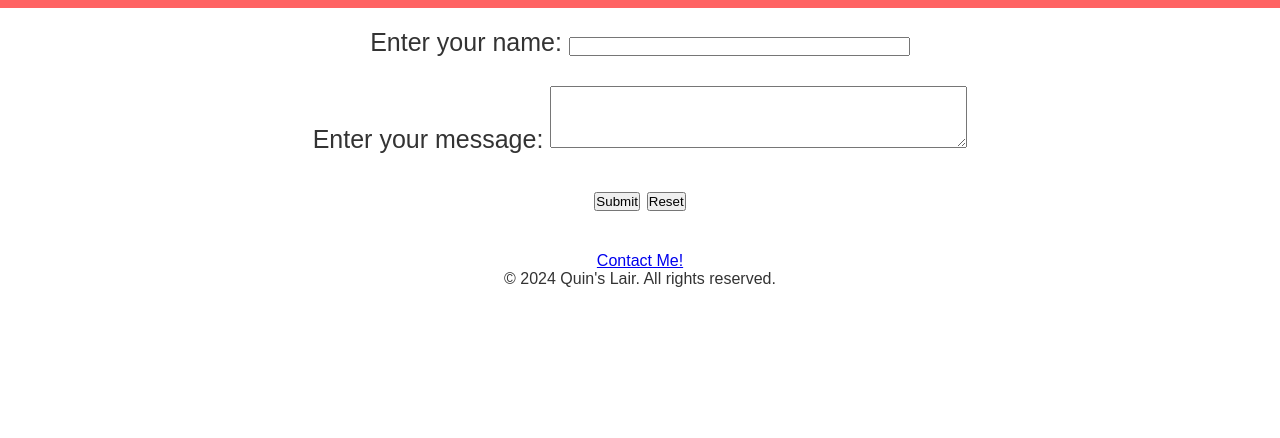
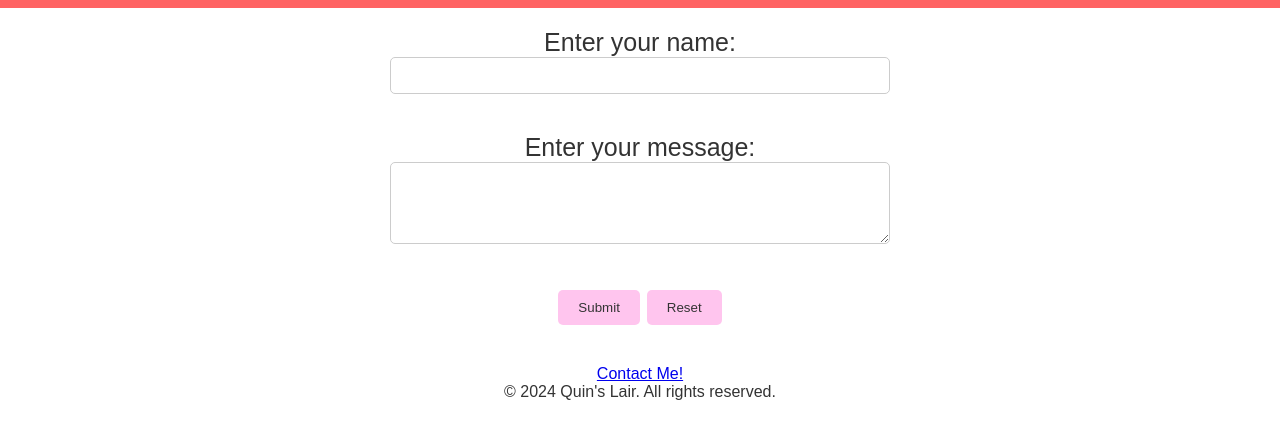
Before and after one commit to kquin05/quins-lair-art116, a plain HTML site: page forum.html in a window 1280 px wide. Shown: the part 208-646 px from the top of the page. Drawn offline with Linux system fonts and the light colour scheme.

Commit message:
Add files via upload

```diff
--- a/css/forum.css
+++ b/css/forum.css
@@ -61,6 +61,38 @@ main {
 	text-align: center;
 }
 
+/* Form styles */
+form {
+    max-width: 500px; /* Limit the width of the form */
+    margin: 0 auto; /* Center the form horizontally */
+}
+
+input[type="text"],
+textarea {
+    width: 100%;
+    padding: 10px;
+    margin-bottom: 10px;
+    border: 1px solid #ccc;
+    border-radius: 5px;
+    box-sizing: border-box; /* Ensure consistent sizing */
+}
+
+input[type="submit"],
+input[type="reset"] {
+    background-color: #ffc5ee; /* Light pink background */
+    color: #333; /* Dark gray text color */
+    border: none;
+    padding: 10px 20px;
+    border-radius: 5px;
+    cursor: pointer;
+    transition: background-color 0.3s ease; /* Smooth transition for hover effect */
+}
+
+input[type="submit"]:hover,
+input[type="reset"]:hover {
+    background-color: #ff9dbb; /* Lighter pink background on hover */
+}
+
 /* Footer changes */
 footer {
 	padding: 20px;
```
